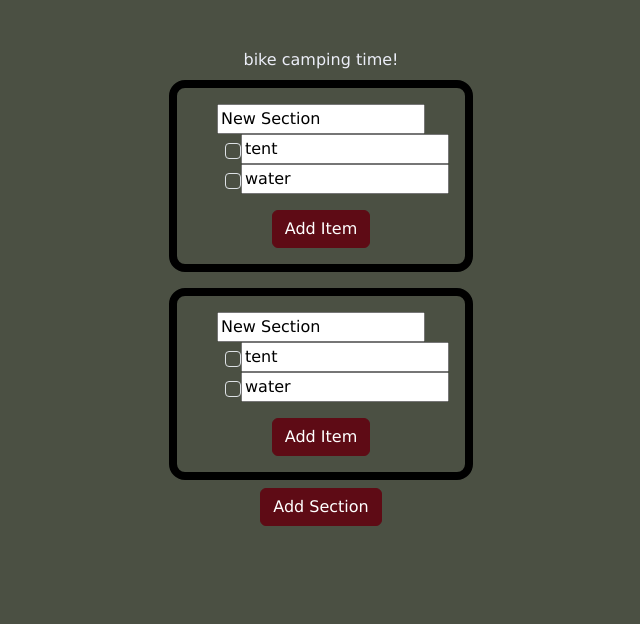
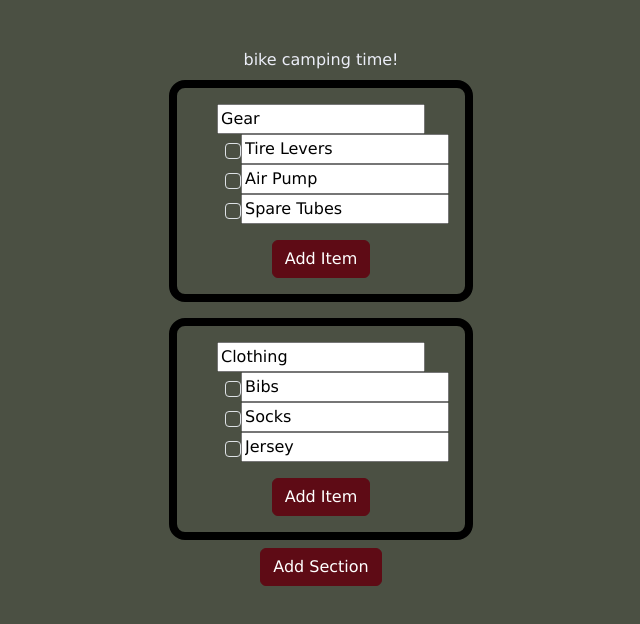
Before and after one commit to alec-georgoff/portfolio, a React (Create React App) app: page /bike-camping-planner in a window 1280 px wide. Shown: the top 624 px of the page, without its empty margins (319-959 px from the left). Built offline with nearby package versions, Linux system fonts and the light colour scheme.

Commit message:
Add interfaces

```diff
--- a/src/components/ListSection.tsx
+++ b/src/components/ListSection.tsx
@@ -1,19 +1,21 @@
 import React, { useState } from 'react';
 import { Button, Form } from 'react-bootstrap';
 import BasicInput from './BasicInput';
+import { PackingListSection } from '../constants';
 
-const ListSection = () => {
-    const [items, setItems] = useState<string[]>(['tent', 'water']);
+const ListSection = (props: PackingListSection) => {
+    const { title, items } = props;
+    const [currentItems, setCurrentItems] = useState<string[]>(items);
 
-    const addItem = () => setItems(items.concat(''));
+    const addItem = () => setCurrentItems(currentItems.concat(''));
 
     return (
         <div className="list-section-container">
             <div>
-                <BasicInput initialValue="New Section" />
+                <BasicInput initialValue={title} />
             </div>
             <ul>
-                {items.map((i) => (
+                {currentItems.map((i) => (
                     <div style={{ display: 'flex', flexDirection: 'row' }}>
                         <Form.Check />
                         <BasicInput initialValue={i} />
--- a/src/constants.ts
+++ b/src/constants.ts
@@ -174,3 +174,34 @@ export const projects: Project[] = [
         ],
     },
 ];
+
+// BIKE CAMPING
+
+export interface BikeCampingTrip {
+    packingList: PackingList;
+}
+
+export interface PackingList {
+    sections: PackingListSection;
+}
+
+export interface PackingListSection {
+    title: string;
+    items: string[];
+}
+
+export const NEW_SECTION: PackingListSection = {
+    title: 'New Section',
+    items: [],
+};
+
+export const DEFAULT_SECTIONS: PackingListSection[] = [
+    {
+        title: 'Gear',
+        items: ['Tire Levers', 'Air Pump', 'Spare Tubes'],
+    },
+    {
+        title: 'Clothing',
+        items: ['Bibs', 'Socks', 'Jersey'],
+    },
+];
--- a/src/routes/BikeCampingPlanner.tsx
+++ b/src/routes/BikeCampingPlanner.tsx
@@ -1,21 +1,24 @@
 import { useState } from 'react';
 import ListSection from '../components/ListSection';
-import React from 'react';
 import { Button } from 'react-bootstrap';
+import {
+    DEFAULT_SECTIONS,
+    NEW_SECTION,
+    PackingListSection,
+} from '../constants';
 
 const BikeCampingPlanner = () => {
-    const [trips, setTrips] = useState<string[]>([]);
-    const [sections, setSections] = useState<React.ReactNode[]>([
-        <ListSection />,
-        <ListSection />,
-    ]);
+    const [sections, setSections] =
+        useState<PackingListSection[]>(DEFAULT_SECTIONS);
 
-    const addSection = () => setSections(sections.concat(<ListSection />));
+    const addSection = () => setSections(sections.concat(NEW_SECTION));
 
     return (
         <div>
             <span>bike camping time!</span>
-            {sections.map((s) => s)}
+            {sections.map((s) => (
+                <ListSection key={s.title} title={s.title} items={s.items} />
+            ))}
             <Button variant="primary" onClick={addSection}>
                 Add Section
             </Button>
```
